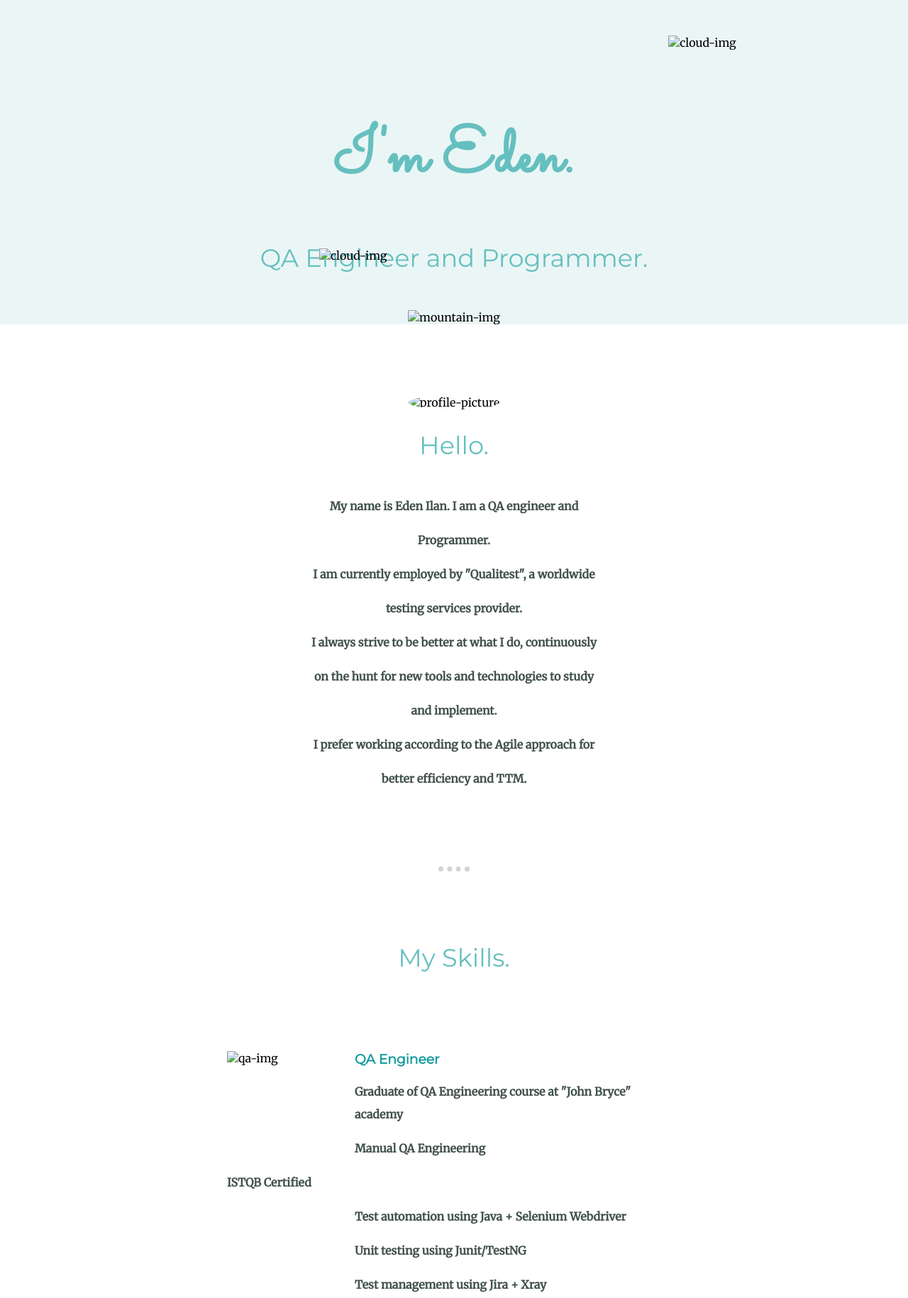
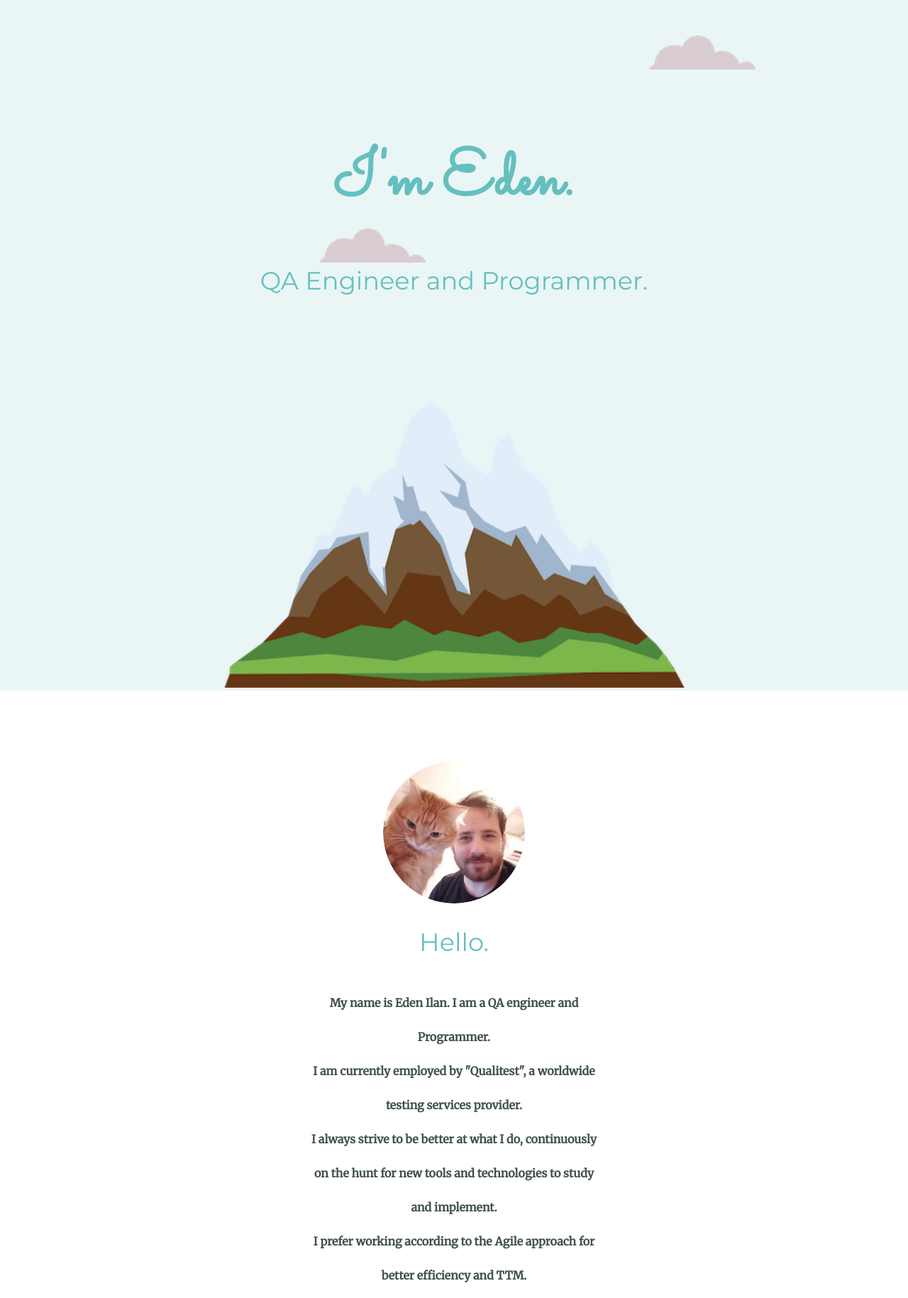
Before and after one commit to Edenil93/Personal-Site, a plain HTML site: page index.html in a window 1280 px wide. Shown: the top 1829 px of the page at 71% size. Drawn offline with Linux system fonts and the light colour scheme; files that its build step writes are made by us from their sources.

Commit message:
Update index.html

```diff
--- a/index.html
+++ b/index.html
@@ -3,7 +3,7 @@
 <head>
     <meta charset="UTF-8">
     <title>Eden Ilan</title>
-    <link rel="stylesheet" href="css/styles.css">
+    <link rel="stylesheet" href="styles.css">
     <link rel="icon" href="favicon.ico">
     <link rel="preconnect" href="https://fonts.googleapis.com">
     <link rel="preconnect" href="https://fonts.gstatic.com" crossorigin>
@@ -11,15 +11,15 @@
 </head>
 <body>
     <div class="top_banner_titles">
-    <img class="top-cloud" src="images/cloud.png" alt="cloud-img">
+    <img class="top-cloud" src="cloud.png" alt="cloud-img">
     <h1 class="title">I'm Eden.</h1>
     <p><h2 class="title-desc">QA Engineer and Programmer.</h2></p>
-    <img class="bottom-cloud" src="images/cloud.png" alt="cloud-img">
-    <img class="mountain-img" src="images/mountain.png" alt="mountain-img">
+    <img class="bottom-cloud" src="cloud.png" alt="cloud-img">
+    <img class="mountain-img" src="mountain.png" alt="mountain-img">
     </div>
     <div class="middle-container">
   <div class="profile">
-    <img class="profile-img" src="images/ImageCircleWeb.png" alt="profile-picture">
+    <img class="profile-img" src="ImageCircleWeb.png" alt="profile-picture">
     <h2>Hello.</h2>
     <p class="intro">My name is Eden Ilan. I am a QA engineer and Programmer.</p>
     <p class="intro">I am currently employed by "Qualitest", a worldwide testing services provider.</p>
@@ -30,7 +30,7 @@
   <div class="skills">
     <h2>My Skills.</h2>
     <div class="skill-row">
-      <img class="qa-img" src="images/certified.png" alt="qa-img">
+      <img class="qa-img" src="certified.png" alt="qa-img">
       <h3>QA Engineer</h3>
       <p>Graduate of QA Engineering course at "John Bryce" academy</p>
       <p>Manual QA Engineering</p>
@@ -46,7 +46,7 @@
 
     </div>
     <div class="skill-row">
-      <img class="developer-img" src="images/layout.png" alt="developing-skill-img">
+      <img class="developer-img" src="layout.png" alt="developing-skill-img">
       <h3>Programmer</h3>
       <p>Python developer: developed several desktop applications and games (including GUI), while implementing data analytics and the use of APIs.</p>
       <p>Experienced with Java, mainly using it for test automation along with other tools, Maven repositories, Cucumber.</p>
```
